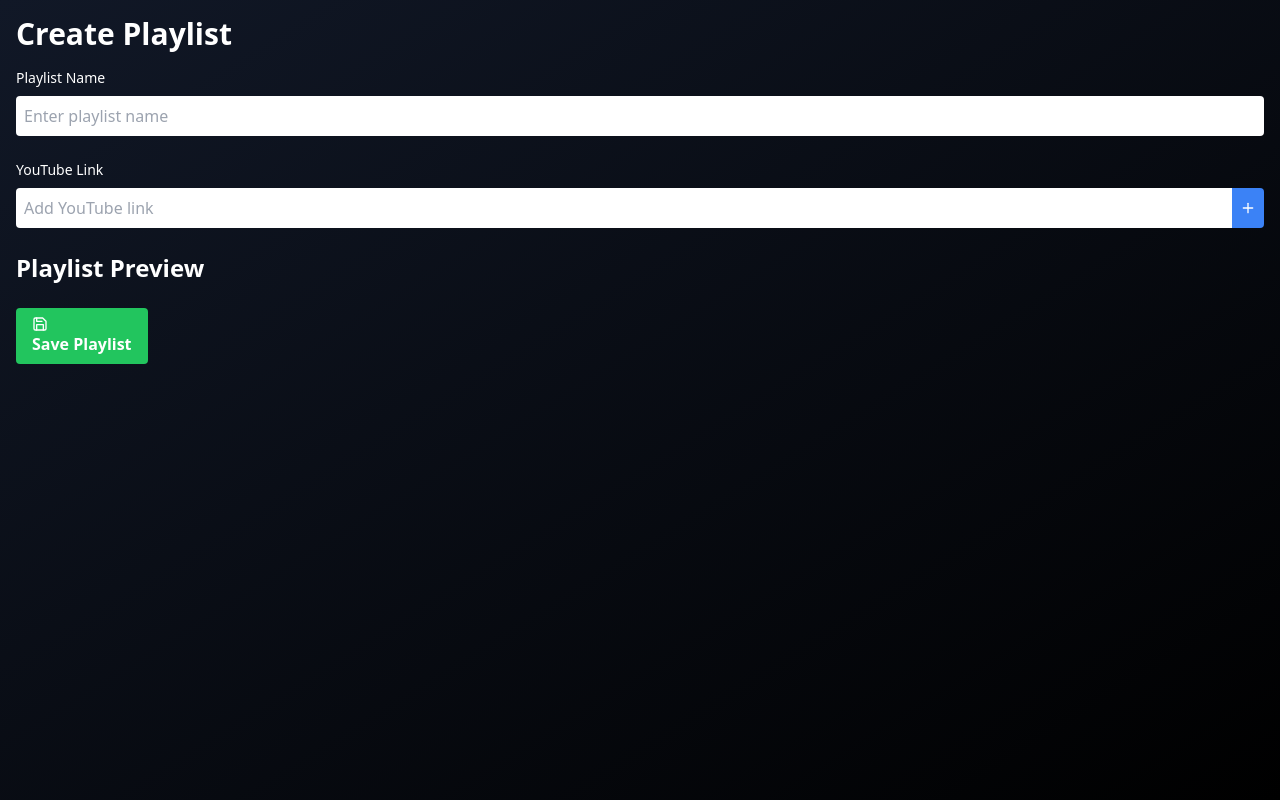
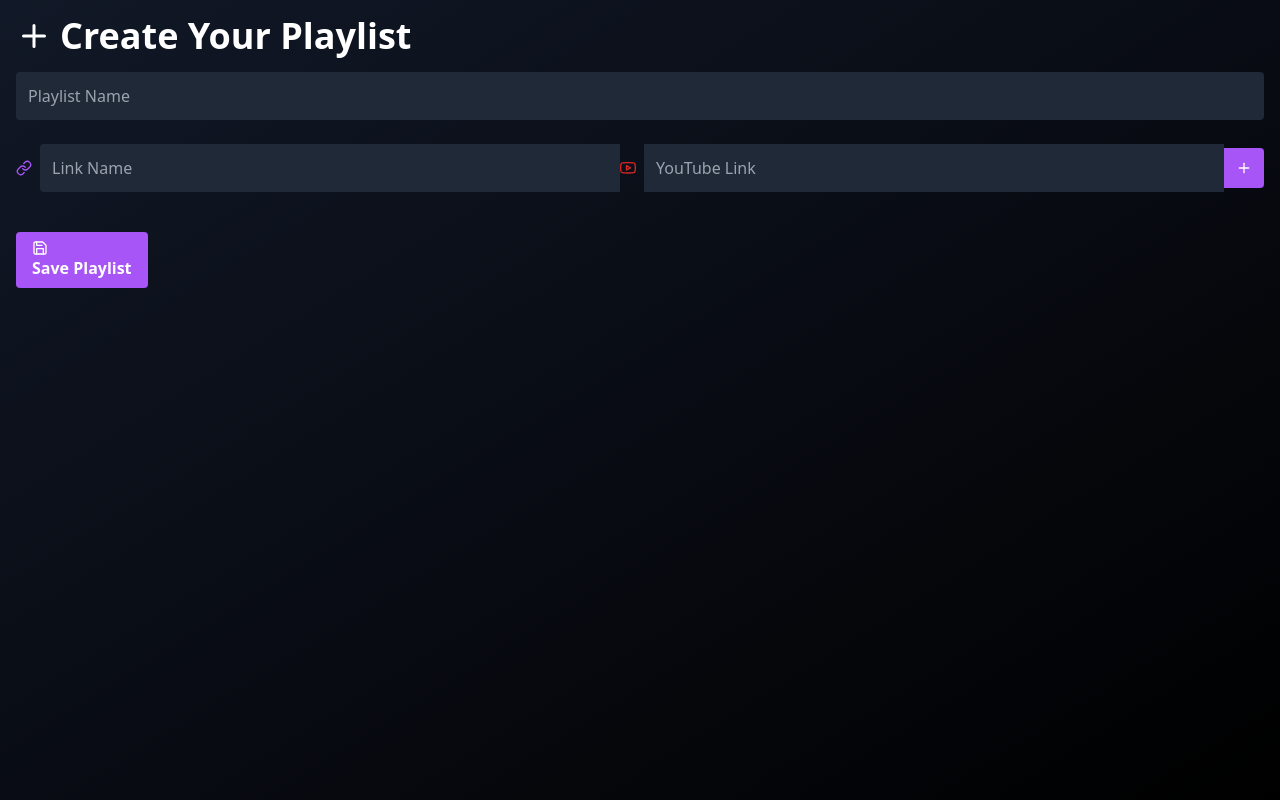
Before and after one commit to lokeshkrishna2003/EduMerge, a React (Create React App) app: page /user/create-playlist in a window 1280 px wide. Built offline with nearby package versions, Linux system fonts and the light colour scheme.

Commit message:
added drag and drop feature to createplaylist page

```diff
--- a/package.json
+++ b/package.json
@@ -10,6 +10,7 @@
     "axios": "^1.6.3",
     "gsap": "^3.12.4",
     "react": "^18.2.0",
+    "react-beautiful-dnd": "^13.1.1",
     "react-countup": "^6.5.0",
     "react-dom": "^18.2.0",
     "react-icons": "^4.12.0",
--- a/src/components/dashboard/CreatePlaylist.jsx
+++ b/src/components/dashboard/CreatePlaylist.jsx
@@ -1,5 +1,7 @@
 import React, { useState } from 'react';
-import { FiPlus, FiSave } from 'react-icons/fi'; // Icons
+import { FiPlus, FiSave, FiX, FiLink, FiYoutube } from 'react-icons/fi'; // Correct React icons
+import { v4 as uuidv4 } from 'uuid';
+import { DragDropContext, Droppable, Draggable } from 'react-beautiful-dnd';
 import "aos/dist/aos.css";
 import AOS from "aos";
 
@@ -7,69 +9,106 @@ AOS.init();
 
 const CreatePlaylist = () => {
     const [playlistName, setPlaylistName] = useState('');
+    const [linkName, setLinkName] = useState('');
     const [youtubeLink, setYoutubeLink] = useState('');
     const [links, setLinks] = useState([]);
 
     const handleAddLink = () => {
-        if (youtubeLink) {
-            setLinks([...links, youtubeLink]);
+        if (youtubeLink && linkName) {
+            setLinks([...links, { id: uuidv4(), name: linkName, url: youtubeLink }]);
+            setLinkName('');
             setYoutubeLink('');
         }
     };
 
+    const handleRemoveLink = (id) => {
+        setLinks(links.filter(link => link.id !== id));
+    };
+
+    const onDragEnd = (result) => {
+        if (!result.destination) return;
+        const items = Array.from(links);
+        const [reorderedItem] = items.splice(result.source.index, 1);
+        items.splice(result.destination.index, 0, reorderedItem);
+        setLinks(items);
+    };
+
     const handleSavePlaylist = () => {
-        // Logic to save the playlist will go here
+        // Logic to save the playlist
         console.log('Saving playlist:', playlistName, links);
     };
 
     return (
         <div className="bg-gradient-to-br from-gray-900 to-black min-h-screen text-white p-4">
-            <div className="container mx-auto">
-                <h1 className="text-3xl font-bold mb-4">Create Playlist</h1>
+            <div className="container mx-auto" data-aos="fade-up">
+                <h1 className="text-4xl font-bold mb-4 flex items-center">
+                    <FiPlus className="mr-2"/> Create Your Playlist
+                </h1>
                 <div className="mb-6">
-                    <label className="block mb-2 text-sm font-medium">Playlist Name</label>
                     <input
                         type="text"
                         value={playlistName}
                         onChange={(e) => setPlaylistName(e.target.value)}
-                        placeholder="Enter playlist name"
-                        className="w-full p-2 rounded"
+                        placeholder="Playlist Name"
+                        className="w-full p-3 rounded bg-gray-800 focus:outline-none focus-within:border-purple-500 transition ease-in-out duration-300"
                     />
                 </div>
-                <div className="mb-6">
-                    <label className="block mb-2 text-sm font-medium">YouTube Link</label>
-                    <div className="flex">
+                <div className="mb-6 flex items-center">
+                    <FiLink className="text-purple-500 mr-2"/>
+                    <input
+                        type="text"
+                        value={linkName}
+                        onChange={(e) => setLinkName(e.target.value)}
+                        placeholder="Link Name"
+                        className="flex-grow p-3 rounded-l bg-gray-800 focus:outline-none focus-within:border-purple-500 transition ease-in-out duration-300"
+                    />
+                    <FiYoutube className="text-red-600 mr-2"/>
                     <input
                         type="text"
                         value={youtubeLink}
                         onChange={(e) => setYoutubeLink(e.target.value)}
-                            placeholder="Add YouTube link"
-                            className="w-full p-2 rounded-l"
+                        placeholder="YouTube Link"
+                        className="flex-grow p-3 bg-gray-800 focus:outline-none focus-within:border-purple-500 transition ease-in-out duration-300"
                     />
                     <button
                         onClick={handleAddLink}
-                            className="bg-blue-500 hover:bg-blue-700 text-white font-bold p-2 rounded-r transition duration-300"
+                        className="bg-purple-500 hover:bg-purple-600 text-white font-bold p-3 rounded-r transition ease-in-out duration-300"
                     >
                         <FiPlus />
                     </button>
                 </div>
+                <DragDropContext onDragEnd={onDragEnd}>
+                    <Droppable droppableId="droppable-links">
+                        {(provided) => (
+                            <div {...provided.droppableProps} ref={provided.innerRef} className="mb-6">
+                                {links.map((link, index) => (
+                                    <Draggable key={link.id} draggableId={`draggable-${link.id}`} index={index}>
+                                        {(provided) => (
+                                            <div
+                                                ref={provided.innerRef}
+                                                {...provided.draggableProps}
+                                                {...provided.dragHandleProps}
+                                                className="flex justify-between items-center bg-gray-800 p-3 rounded mb-2 hover:bg-gray-700 transition ease-in-out duration-300"
+                                            >
+                                                <span className="font-bold mr-2">{index + 1}.</span>
+                                                <span className="flex-grow">{link.name} - {link.url}</span>
+                                                <button onClick={() => handleRemoveLink(link.id)} className="ml-2">
+                                                    <FiX className="text-red-500 hover:text-red-700" />
+                                                </button>
                                             </div>
-                <div className="mb-6">
-                    <h2 className="text-2xl font-bold mb-3">Playlist Preview</h2>
-                    <ul>
-                        {links.map((link, index) => (
-                            <li key={index} className="mb-2">
-                                {link} {/* You can enhance this part to show a more detailed preview */}
-                            </li>
+                                        )}
+                                    </Draggable>
                                 ))}
-                    </ul>
+                                {provided.placeholder}
                             </div>
+                        )}
+                    </Droppable>
+                </DragDropContext>
                 <button
                     onClick={handleSavePlaylist}
-                    className="bg-green-500 hover:bg-green-700 text-white font-bold py-2 px-4 rounded transition duration-300"
+                    className="bg-purple-500 hover:bg-purple-600 text-white font-bold py-2 px-4 rounded transition ease-in-out duration-300 mt-4"
                 >
-                    <FiSave className="mr-2" />
-                    Save Playlist
+                    <FiSave className="mr-2" /> Save Playlist
                 </button>
             </div>
         </div>
--- a/src/components/dashboard/UpdateProfile.jsx
+++ b/src/components/dashboard/UpdateProfile.jsx
@@ -25,11 +25,12 @@ const UpdateProfile = () => {
       }
     }, []);
 
-    useEffect(()=>{
-if(!isAuthenticated()){
-navigate('/')
-}
-    },[navigate] )
+//     useEffect(()=>{
+// if(!isAuthenticated()){
+// navigate('/')
+// }
+
+//     },[navigate] )
 
     const handleChange = (e) => {
       setUserData({ ...userData, [e.target.name]: e.target.value });
@@ -50,9 +51,10 @@ navigate('/')
         const response = await axios.put(`http://localhost:3001/user/update-profile/${userId}`, userData);
         setSuccess('Profile updated successfully');
         setTimeout(()=>{
-          if(isAuthenticated()){
-            navigate('/user/dashboard')
-          }
+          // if(isAuthenticated()){
+          //   navigate('/user/dashboard')
+          console.log(1+1)
+
         },1500)
 
 
--- a/src/components/dashboard/UserDashboard.jsx
+++ b/src/components/dashboard/UserDashboard.jsx
@@ -1,15 +1,16 @@
 import React, { useState, useRef, useEffect } from "react";
 import PlaylistCard from "./PlaylistCard"; // Ensure correct path
 
+
 import { IoPersonCircle, IoLogOut, IoSettingsSharp } from "react-icons/io5";
 import axios from "axios";
-import { useNavigate } from "react-router-dom";
+import { Link, useNavigate } from "react-router-dom";
 
 import { FiPlus } from "react-icons/fi"; // Importing plus icon
 
 import "aos/dist/aos.css";
 import AOS from "aos";
-import { Link } from "react-router-dom";
+
 import isAuthenticated from "../../auth";
 
 AOS.init();
@@ -39,8 +40,9 @@ const UserDashboard = () => {
   ];
 
   const handleCreatePlaylist = () => {
-    // Logic to handle creating a new playlist
-    window.prompt("button was clicked", 1 + 1);
+//navigating to create playlist page
+    navigate('/user/create-playlist');
+
   };
 
   // Close settings dropdown when clicking outside
@@ -168,7 +170,9 @@ const UserDashboard = () => {
           onClick={handleCreatePlaylist}
           className="fixed right-8 bottom-8 bg-blue-500 hover:bg-blue-700 text-white p-4 rounded-full shadow-lg flex items-center justify-center focus:outline-none focus:ring-2 focus:ring-offset-2 focus:ring-blue-500 transition duration-300"
         >
+
           <FiPlus size={35} />
+
         </button>
       </div>
     </div>
```
Lines whose indentation alone changed are shown as unchanged.
